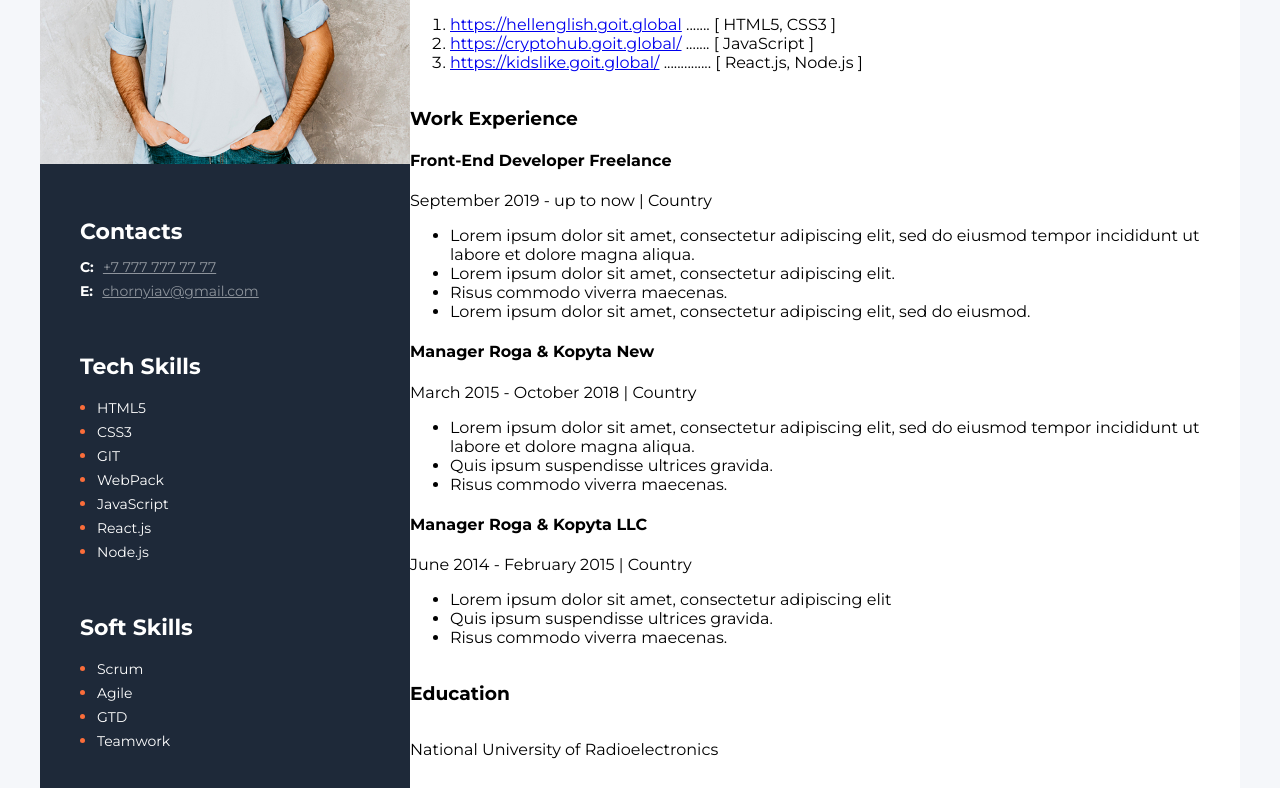
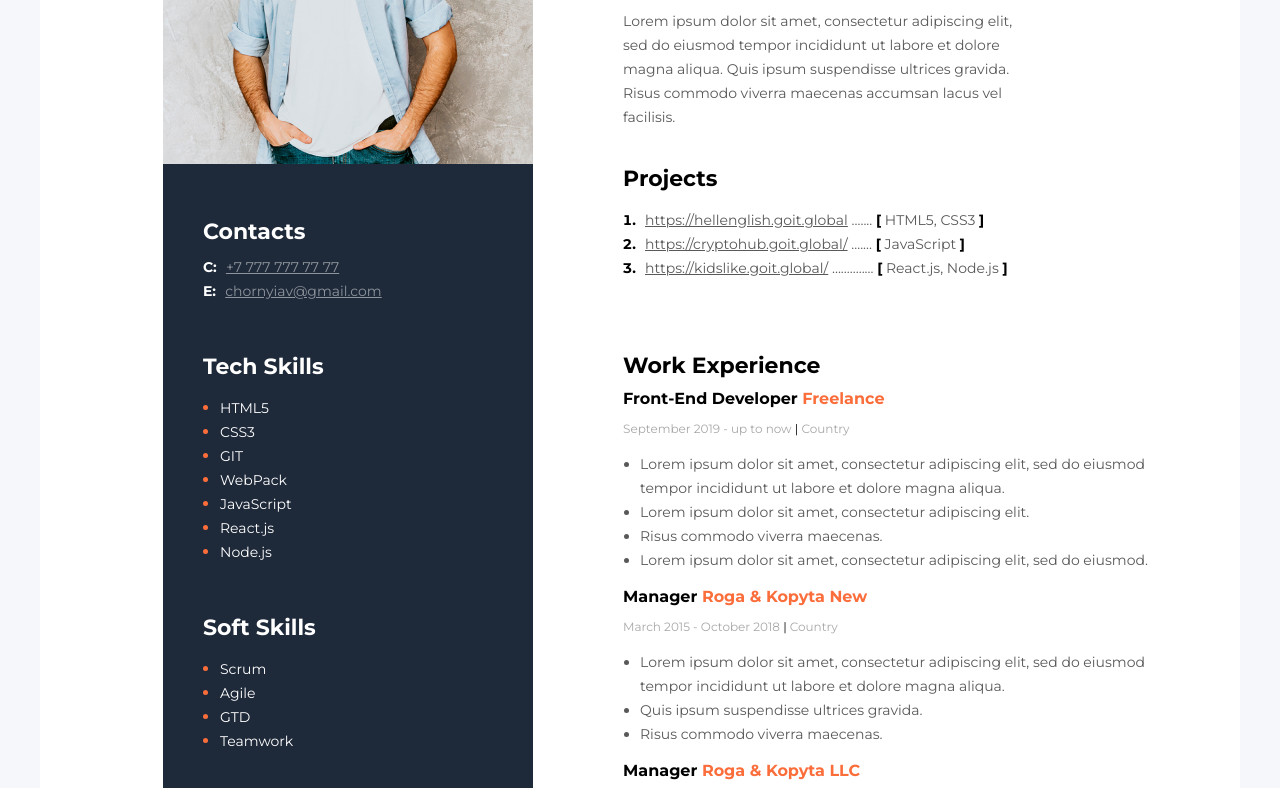
Before and after one commit to Yuriy-Nasiko/my-resume, a plain HTML site: page index.html in a window 1280 px wide. Shown: the part 238-1026 px from the top of the page. Drawn offline with Linux system fonts and the light colour scheme.

Commit message:
Ввод стилей для контенда

```diff
--- a/css/style.css
+++ b/css/style.css
@@ -1,13 +1,9 @@
 body {
-    font-family: 'Montserrat', sans-serif;
-    background: #F5F7FA;
+  font-family: "Montserrat", sans-serif;
+  background: #f5f7fa;
 }
-.about-me-profession{
-    font-style: normal;
-    font-weight: bold;
-    font-size: 14px;
-    color: #000;
-}
+
+/* Main conteiner */
 
 .main-conteiner {
   display: flex;
@@ -20,13 +16,154 @@ body {
 .main-content-section {
   display: flex;
   flex-direction: column;
+  padding: 100px 90px;
+}
+
+/*  about-me-profession*/
+
+.about-me-profession {
+  font-style: normal;
+  font-weight: bold;
+  font-size: 14px;
+  line-height: 17px;
+  color: #000;
+  margin-bottom: 20px;
+}
+
+.about-me-name-Anton-Chornyi {
+  font-style: normal;
+  font-weight: bold;
+  font-size: 45px;
+  line-height: 55px;
+  color: #000;
+  margin-bottom: 25px;
+}
+
+.about-me-description {
+  font-style: normal;
+  font-weight: normal;
+  font-size: 14px;
+  line-height: 24px;
+  color: #595959;
+  width: 400px;
+}
+
+/*  about-me-project*/
+
+.projects,
+.work-experience,
+.my-education {
+  font-style: normal;
+  font-weight: bold;
+  font-size: 22px;
+  line-height: 27px;
+  color: #000;
+  margin-bottom: 10px;
+}
+
+/* project section */
+
+.my-project-list {
+  padding: 0 0 0 17px;
+  margin-bottom: 50px;
+}
+.my-project-list-li {
+  font-style: normal;
+  font-weight: bold;
+  font-size: 14px;
+  line-height: 24px;
+  color: #000;
+}
+.my-project-list-span {
+  font-style: normal;
+  font-weight: normal;
+  font-size: 14px;
+  line-height: 24px;
+  color: #595959;
+  margin-left: 5px;
+}
+.my-project-list-link {
+  font-style: normal;
+  font-weight: normal;
+  font-size: 14px;
+  line-height: 24px;
+  color: #595959;
+}
+.my-project-list-brackets {
+  font-style: normal;
+  font-weight: bold;
+  font-size: 14px;
+  line-height: 24px;
+  color: #000;
+}
+
+/* My work experience section */
+
+.work-experience-company {
+  font-style: normal;
+  font-weight: bold;
+  font-size: 16px;
+  line-height: 20px;
+  color: #000;
+  margin: 10px 0 10px 0;
+}
+.work-experience-company-1 {
+  font-style: normal;
+  font-weight: bold;
+  font-size: 16px;
+  line-height: 20px;
+  color: #fb6d3a;
+}
+.work-experienc-time {
+  font-style: normal;
+  font-weight: normal;
+  font-size: 12px;
+  line-height: 15px;
+  color: #a8a8a8;
+  margin-bottom: 10px;
+}
+.work-experienc-time-1 {
+  font-style: normal;
+  font-weight: normal;
+  font-size: 12px;
+  line-height: 15px;
+  color: #000;
+}
+.work-experien-list {
+  padding-left: 17px;
+  width: 510px;
+  margin-bottom: 15px;
+}
+.work-experien-list-li {
+  font-style: normal;
+  font-weight: normal;
+  font-size: 14px;
+  line-height: 24px;
+  color: #595959;
+}
+
+/* Education */
+.my-education-university {
+  font-style: normal;
+  font-weight: bold;
+  font-size: 16px;
+  line-height: 20px;
+  color: #fb6d3a;
+  margin: 0 0 10px 0;
+}
+.management {
+  font-style: normal;
+  font-weight: bold;
+  font-size: 14px;
+  line-height: 17px;
+  color: #000;
 }
 
 /* sidebar cection */
 
 .asidebar-section {
   width: 370px;
-    background-color: #1E2939;
+  background-color: #1e2939;
   padding-top: 40px;
 }
 
@@ -59,17 +196,17 @@ body {
   font-weight: normal;
   font-size: 14px;
   line-height: 24px;
-    color: #8E949C;
+  color: #8e949c;
 }
 /* tech skills list */
 
-.tech-skills-list{
+.tech-skills-list {
   padding-left: 17px;
 }
-.tech-skills-item{
-    color: #FB6D3A;
+.tech-skills-item {
+  color: #fb6d3a;
 }
-.tech-skills-item-text{
+.tech-skills-item-text {
   font-style: normal;
   font-weight: normal;
   font-size: 14px;
```
Lines whose indentation alone changed are shown as unchanged.
